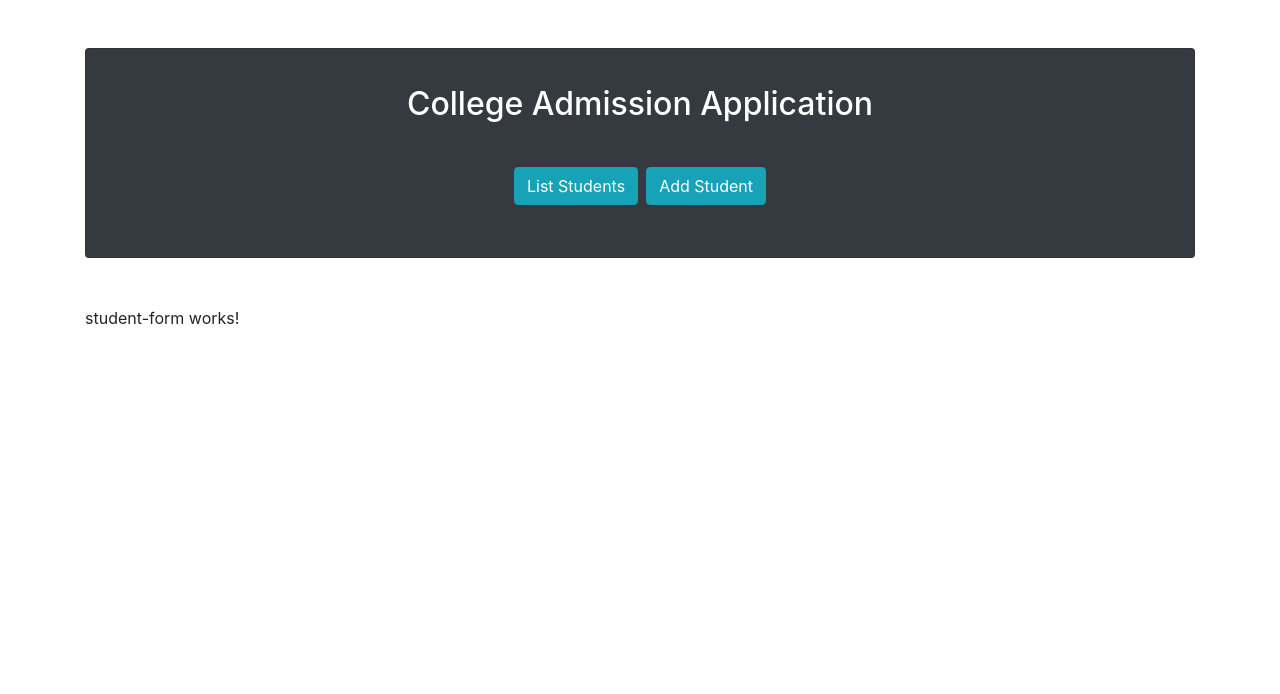
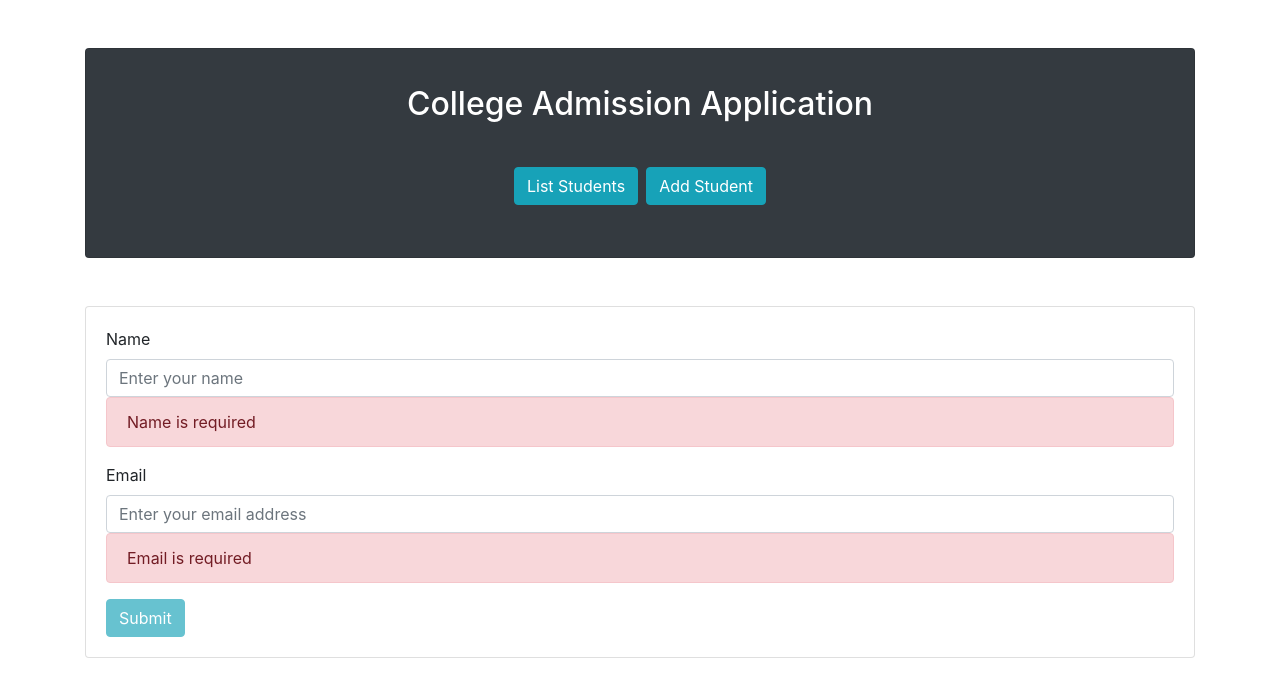
Before and after one commit to jo1o3o/SpringBootDemo, an Angular app in the folder client/: page /addStudent in a window 1280 px wide. Shown: the top 694 px of the page. Built offline with nearby package versions, Linux system fonts and the light colour scheme.

Commit message:
Populate student form page. We can now create new student in the database!

```diff
--- a/client/src/app/component/student-form/student-form.component.html
+++ b/client/src/app/component/student-form/student-form.component.html
@@ -1 +1,19 @@
-<p>student-form works!</p>
+<div class="card my-5">
+    <div class="card-body">
+        <form (ngSubmit)="onSubmit()" #studentForm="ngForm">
+            <div class="form-group">
+                <label for="name">Name</label>
+                <input type="text" [(ngModel)]="student.name" class="form-control" id="name" name="name"
+                    placeholder="Enter your name" required #name="ngModel">
+                <div [hidden]="!name.pristine" class="alert alert-danger">Name is required</div>
+            </div>
+            <div class="form-group">
+                <label for="email">Email</label>
+                <input type="text" [(ngModel)]="student.email" class="form-control" id="email" name="email"
+                    placeholder="Enter your email address" required #email="ngModel">
+                <div [hidden]="!email.pristine" class="alert alert-danger">Email is required</div>
+            </div>
+            <button type="submit" [disabled]="!studentForm.form.valid" class="btn btn-info">Submit</button>
+        </form>
+    </div>
+</div>
```
Also changed, not shown: client/src/app/app.module.ts (+5 -4 lines).
